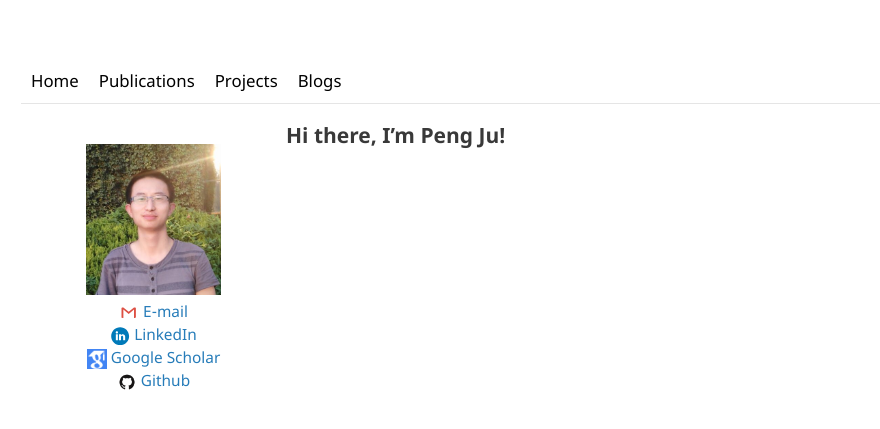
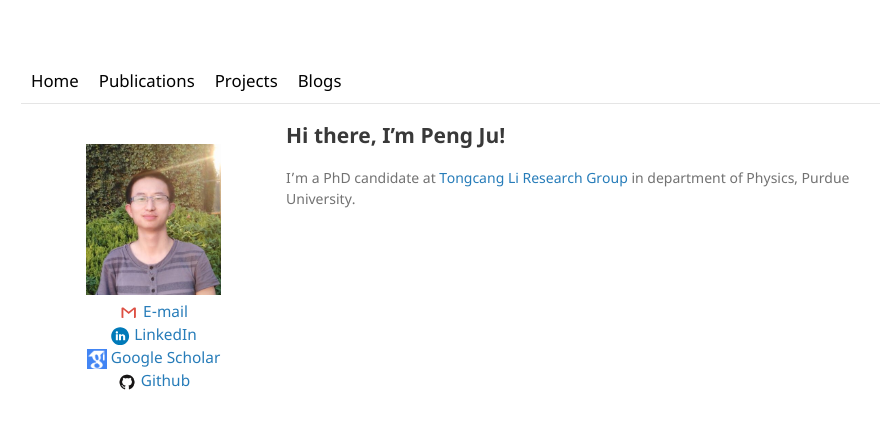
Before and after one commit to peng-ju/peng-ju.github.io, a Jekyll site: the page built from index.md, in a window 1280 px wide. Shown: the top 429 px of the page, without its empty margins (119-999 px from the left). Built offline with Jekyll 4.4.1, drawn with Linux system fonts in a browser that asks for light colours.

Commit message:
Update index.md

```diff
--- a/index.md
+++ b/index.md
@@ -3,3 +3,5 @@ layout: default
 title: Peng Ju
 ---
 ## Hi there, I'm Peng Ju!
+
+I'm a PhD candidate at [Tongcang Li Research Group]('https://sites.google.com/site/litongcang/') in department of Physics, Purdue University.
```
